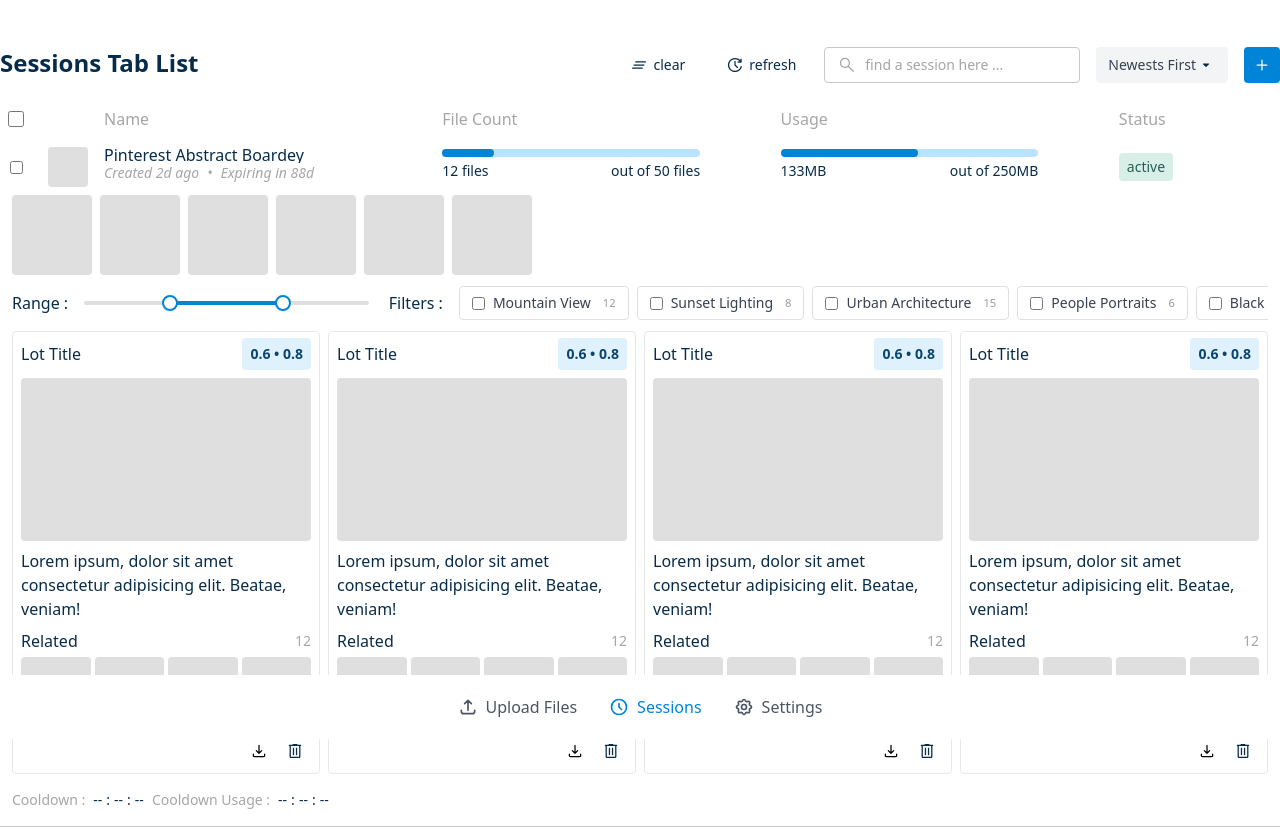
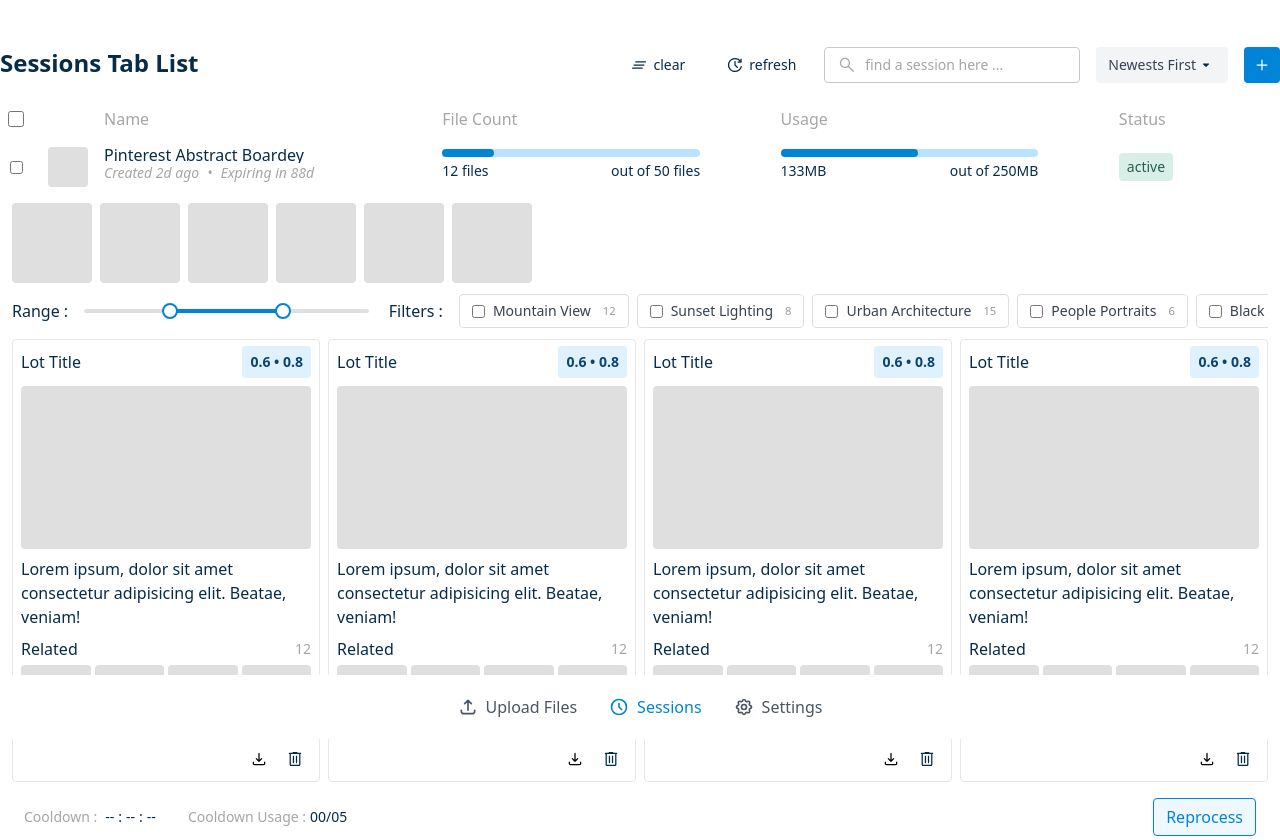
Before and after one commit to georgescreates/sordemout-v0, a website with bundled scripts: page pages/index.html in a window 1280 px wide. Shown: the part 49-889 px from the top of the page. Built offline with nearby package versions, Linux system fonts and the light colour scheme; some packages are replaced by stand-ins of ours; no server answers.

Commit message:
establishing relationship between user levels and queue|session limits document

```diff
--- a/pages/index.html
+++ b/pages/index.html
@@ -361,7 +361,7 @@
                             <!-- <div class="flex-[1.5] h-full min-h-10 flex items-center">in 90 days</div> -->
                         </div>
                         <div class="session-item-body w-full h-auto px-3 py-2 flex flex-col gap-y-2">
-                            <div class="session-item-galery-grid flex gap-x-2 w-full h-auto overflow-x-auto [&::-webkit-scrollbar]:hidden [-ms-overflow-style:'none'] [scrollbar-width:'none']">
+                            <div class="session-item-galery-grid flex gap-x-2 w-full h-auto overflow-x-auto [&::-webkit-scrollbar]:hidden [-ms-overflow-style:'none'] [scrollbar-width:'none'] mt-2">
                                 <div class="session-item-file w-[5rem] h-[5rem] bg-silver-chalice-200 rounded shrink-0 p-1.5 group" data-file-visibility="true">
                                     <div class="session-item-file-ctas-container flex gap-x-1 opacity-0 group-hover:opacity-100 transition-opacity">
                                         <button class="session-file-visibility-btn w-5 h-5 flex items-center justify-center bg-gold-sand-50 rounded">
@@ -692,8 +692,8 @@
                                     </div>
                                 </div>
                             </div>
-                        </div>
-                        <div class="session-item-footer w-full-min-h-10 flex items-center gap-x-2 px-3 py-2">
+                            <div class="session-item-footer w-full-min-h-10 flex items-center justify-between px-3 py-2">
+                                <div class="session-item-footer-cooldowns-wrapper flex gap-x-8">
                                     <div class="session-item-footer-cooldown-container flex gap-x-1 font-medium text-sm">
                                         <p class="text-silver-chalice-400">Cooldown :</p>
                                         <span class="session-item-h-cooldown ml-1">--</span>:
@@ -702,9 +702,12 @@
                                     </div>
                                     <div class="session-item-footer-cooldown-container flex gap-x-1 font-medium text-sm">
                                         <p class="text-silver-chalice-400">Cooldown Usage :</p>
-                                <span class="session-item-h-cooldown ml-1">--</span>:
-                                <span class="session-item-m-cooldown">--</span>:
-                                <span class="session-item-s-cooldown">--</span>
+                                        <span class="session-item-s-cooldown">00/05</span>
+                                    </div>
+                                </div>
+                                <div class="session-item-footer-ctas-wrapper">
+                                    <button type="button" class="px-3 py-1.5 bg-lochmara-50 border border-lochmara-600 rounded text-lochmara-600 font-medium">Reprocess</button>
+                                </div>
                             </div>
                         </div>
                     </li>
```
Also changed, not shown: dist/output.css. Lines whose indentation alone changed are shown as unchanged.
